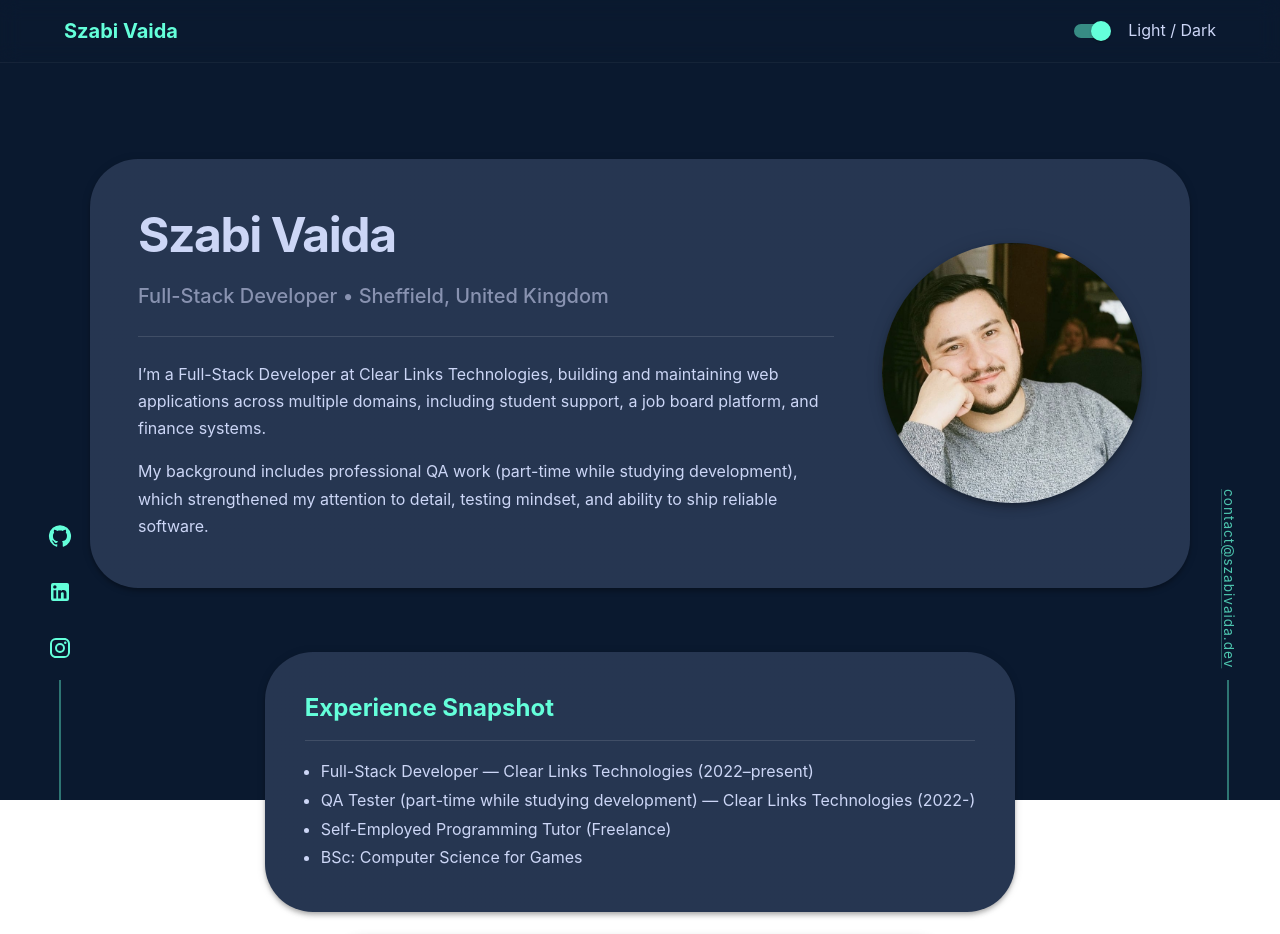
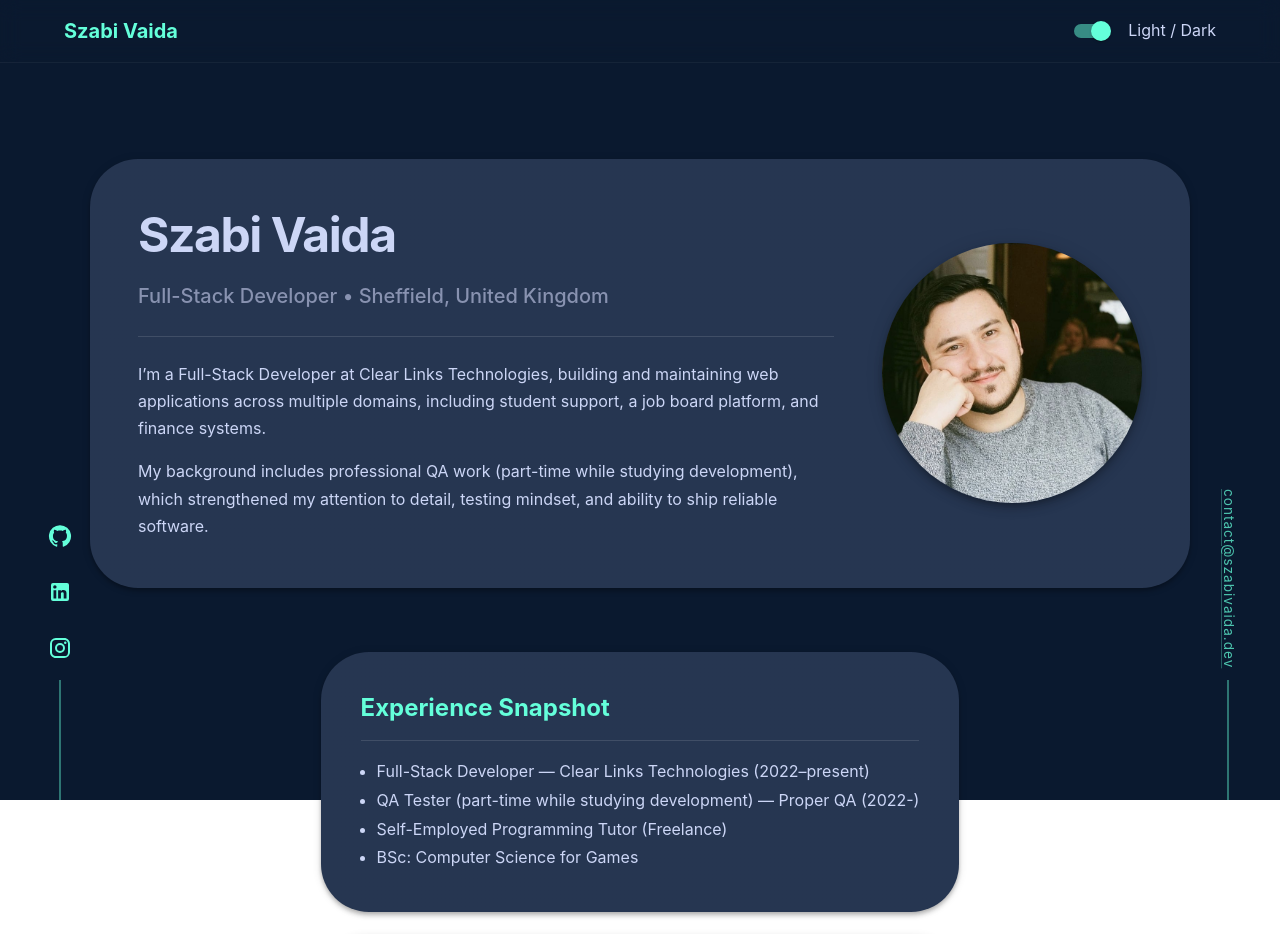
Before and after one commit to szabi-vaida/Portfolio, a React (Vite) app: page / in a window 1280 px wide. Shown: the top 934 px of the page. Built offline with nearby package versions, Linux system fonts and the light colour scheme; no server answers; the database is empty.

Commit message:
minor fix

```diff
--- a/src/pages/Home.jsx
+++ b/src/pages/Home.jsx
@@ -108,7 +108,7 @@ export default function Home() {
                       title: "Experience Snapshot",
                       items: [
                         "Full-Stack Developer — Clear Links Technologies (2022–present)",
-                        "QA Tester (part-time while studying development) — Clear Links Technologies (2022-)",
+                        "QA Tester (part-time while studying development) — Proper QA (2022-)",
                         "Self-Employed Programming Tutor (Freelance)",
                         "BSc: Computer Science for Games",
                       ],
```
